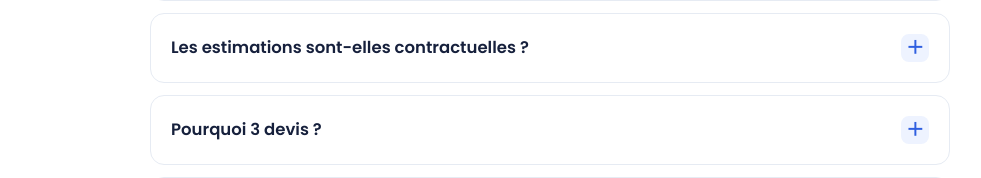
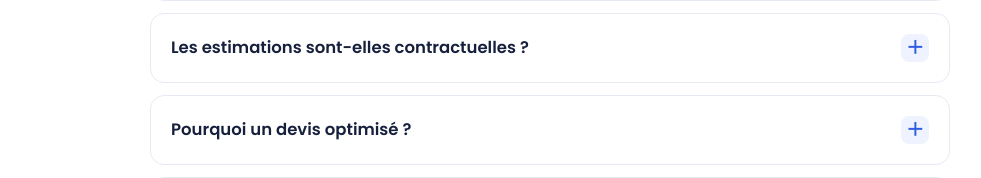
Before and after one commit to rebbenhouse26/tableaudegarantie, a React (Vite) app in the folder app/: page / in a window 1280 px wide. Shown: the part 4779-4957 px from the top of the page, without its empty margins (90-1071 px from the left). Built offline with nearby package versions, Linux system fonts and the light colour scheme; no server answers.

Commit message:
FAQ : reformulation 'devis optimisé' (meilleur traitement + facilité de paiement)
Co-Authored-By: Claude Opus 4.8 <noreply@anthropic.com>

```diff
--- a/app/src/pages/LandingPage.tsx
+++ b/app/src/pages/LandingPage.tsx
@@ -258,8 +258,8 @@ export default function LandingPage() {
               a="Non, elles restent indicatives et sont toujours validées par le cabinet. Le remboursement définitif relève de l'Assurance Maladie et de la complémentaire santé."
             />
             <Faq
-              q="Pourquoi 3 devis ?"
-              a="Garant-AI propose un devis initial, un devis « remboursement maximal » et un devis « reste à charge 0 € ». Le patient peut ainsi comparer ses options et choisir en toute clarté."
+              q="Pourquoi un devis optimisé ?"
+              a="Garant-AI propose au praticien un devis optimisé qui garantit le meilleur traitement pour le patient. Celui-ci bénéficie de la prise en charge maximale et d'une facilité de paiement, ce qui rend le plan de traitement plus simple à accepter."
             />
             <Faq
               q="Le patient doit-il créer un compte ?"
```
